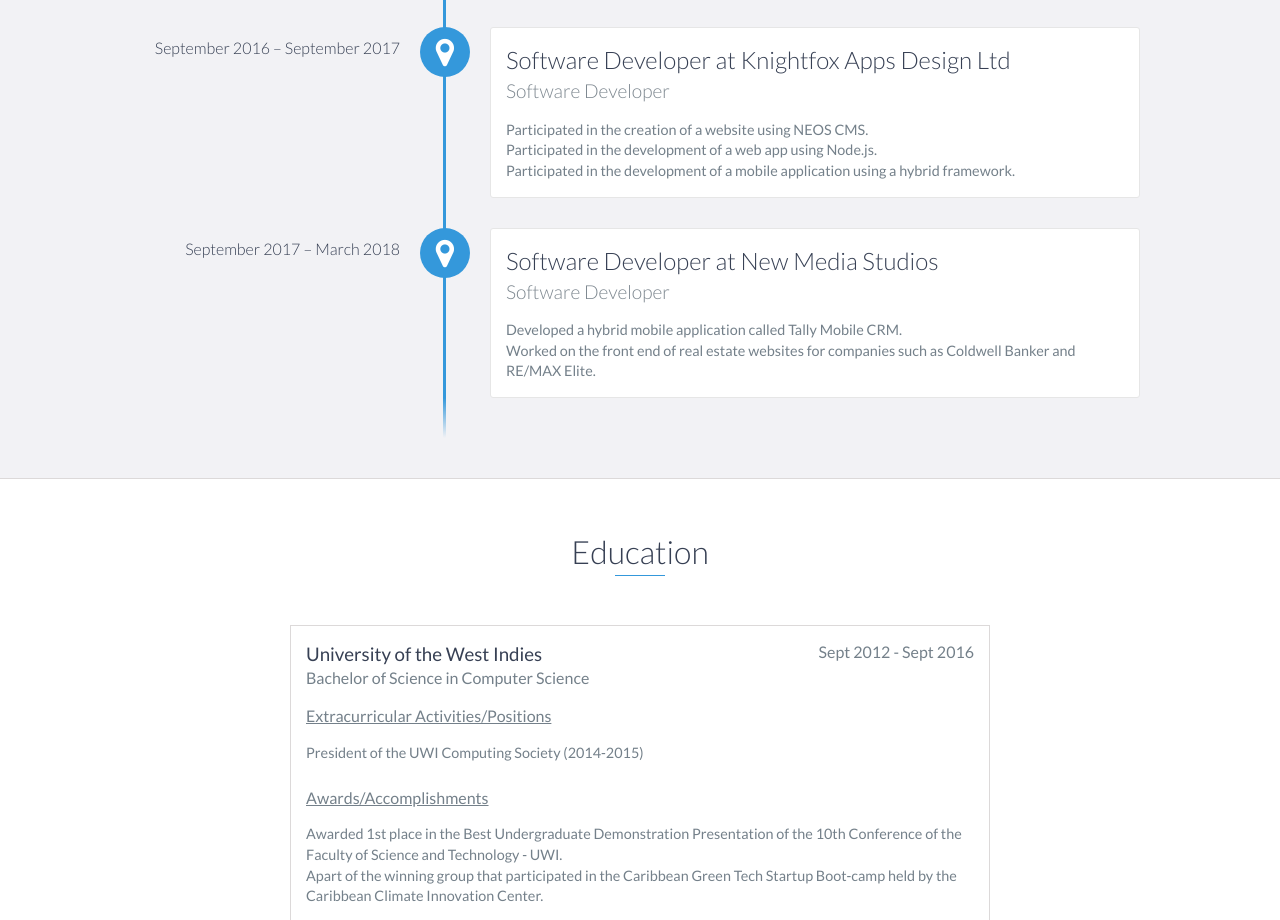
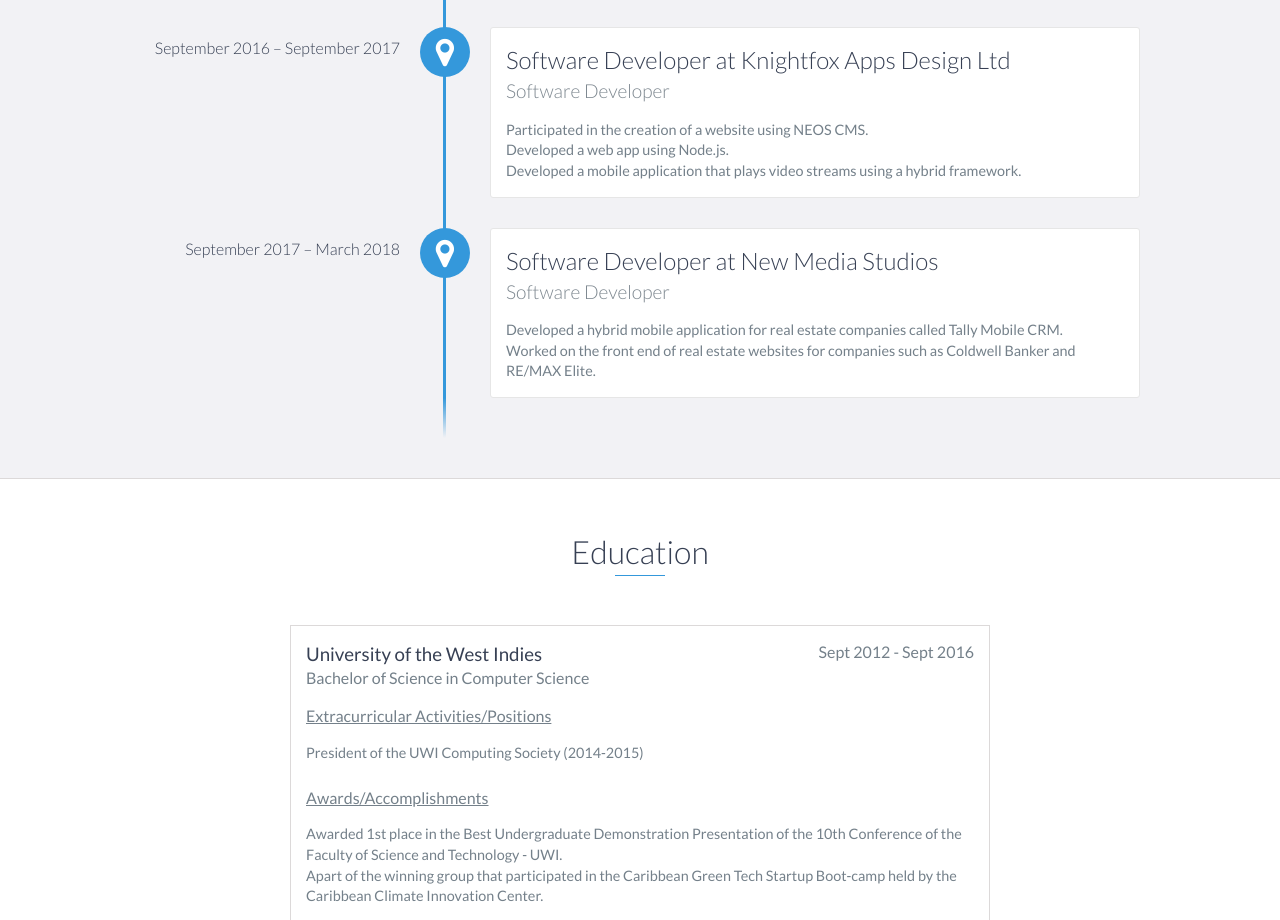
Before and after one commit to jjnorth10/jjnorth10.github.io, a website: page index.html in a window 1280 px wide. Shown: the part 1757-2677 px from the top of the page. Drawn offline with nearby package versions, Linux system fonts and the light colour scheme.

Commit message:
Update March 2018

```diff
--- a/index.html
+++ b/index.html
@@ -117,8 +117,8 @@
                 <h4>Software Developer</h4>
                 <p>
                     Participated in the creation of a website using NEOS CMS.<br>
-                    Participated in the development of a web app using Node.js.<br>
-                    Participated in the development of a mobile application using a hybrid framework.<br>
+                    Developed a web app using Node.js.<br>
+                    Developed a mobile application that plays video streams using a hybrid framework.<br>
                 </p>
             </div>
 
@@ -126,7 +126,7 @@
                 <h3>Software Developer at New Media Studios</h3>
                 <h4>Software Developer</h4>
                 <p>
-                    Developed a hybrid mobile application called Tally Mobile CRM.<br>
+                    Developed a hybrid mobile application for real estate companies called Tally Mobile CRM.<br>
                     Worked on the front end of real estate websites for companies such as Coldwell Banker and RE/MAX Elite. <br>
 
                 </p>
```
